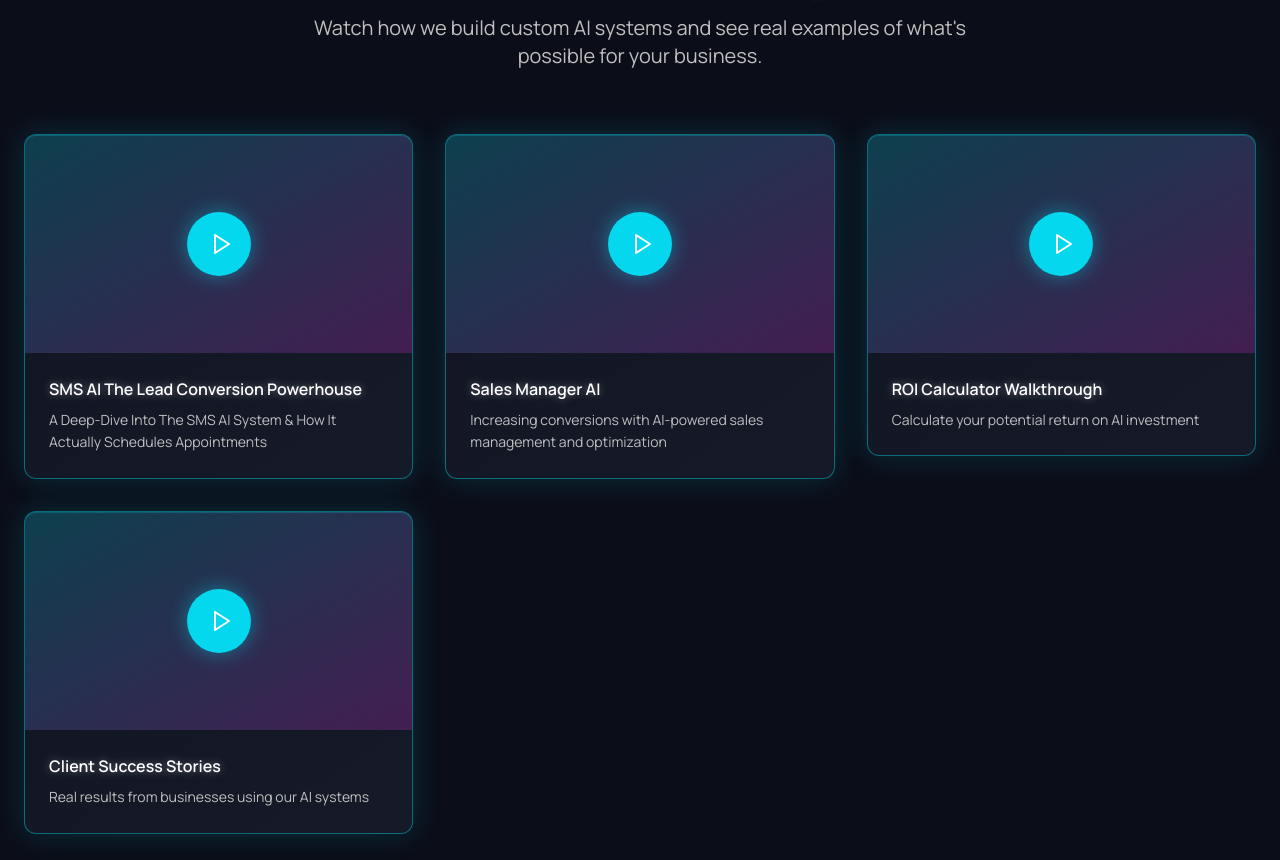
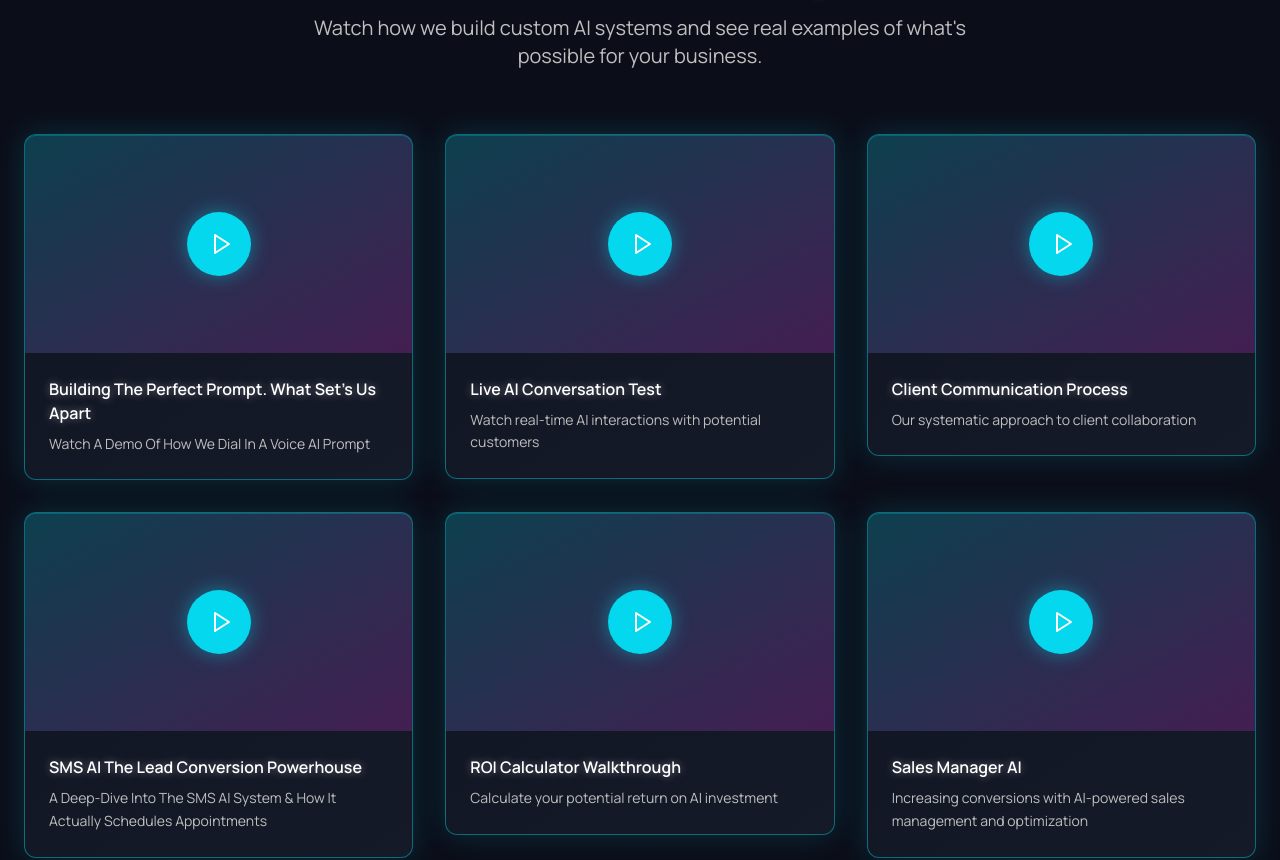
Before and after one commit to hannan680/Rev-Post-Booking, a React (Vite) app: page / in a window 1280 px wide. Shown: the part 1480-2340 px from the top of the page. Built offline with nearby package versions, Linux system fonts and the light colour scheme.

Commit message:
Fix video placement
Correct video positioning in the bottom row.

```diff
--- a/src/components/BreakoutVideos.tsx
+++ b/src/components/BreakoutVideos.tsx
@@ -10,24 +10,42 @@ interface Video {
 }
 const videos: Video[] = [{
   id: 1,
+  title: "Building The Perfect Prompt. What Set's Us Apart",
+  duration: "",
+  description: "Watch A Demo Of How We Dial In A Voice AI Prompt",
+  thumbnail: "/api/placeholder/300/200"
+}, {
+  id: 2,
+  title: "Live AI Conversation Test",
+  duration: "",
+  description: "Watch real-time AI interactions with potential customers",
+  thumbnail: "/api/placeholder/300/200"
+}, {
+  id: 3,
+  title: "Client Communication Process",
+  duration: "",
+  description: "Our systematic approach to client collaboration",
+  thumbnail: "/api/placeholder/300/200"
+}, {
+  id: 4,
   title: "SMS AI The Lead Conversion Powerhouse",
   duration: "",
   description: "A Deep-Dive Into The SMS AI System & How It Actually Schedules Appointments",
   thumbnail: "/api/placeholder/300/200"
 }, {
-  id: 2,
+  id: 5,
+  title: "ROI Calculator Walkthrough",
+  duration: "",
+  description: "Calculate your potential return on AI investment",
+  thumbnail: "/api/placeholder/300/200"
+}, {
+  id: 6,
   title: "Sales Manager AI",
   duration: "",
   description: "Increasing conversions with AI-powered sales management and optimization",
   thumbnail: "/api/placeholder/300/200"
 }, {
-  id: 3,
-  title: "ROI Calculator Walkthrough",
-  duration: "",
-  description: "Calculate your potential return on AI investment",
-  thumbnail: "/api/placeholder/300/200"
-}, {
-  id: 4,
+  id: 7,
   title: "Client Success Stories",
   duration: "",
   description: "Real results from businesses using our AI systems",
```
